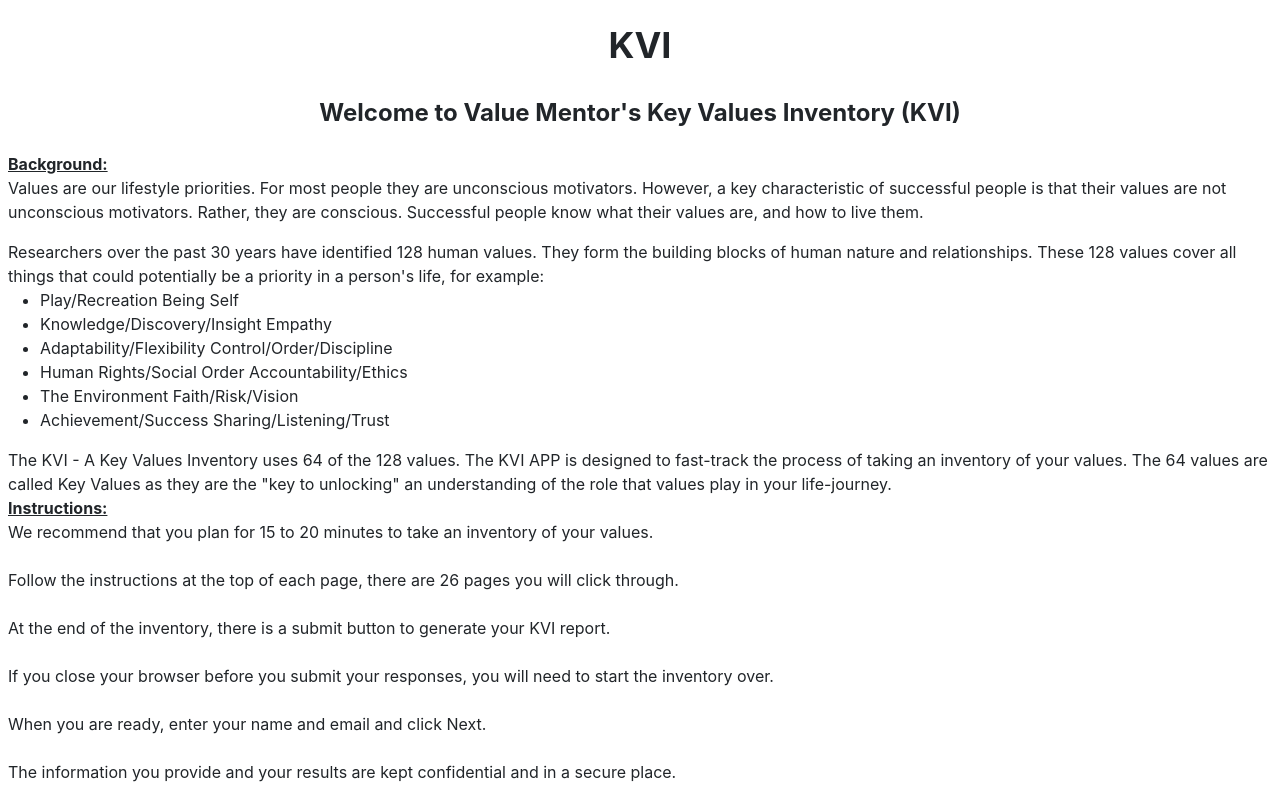
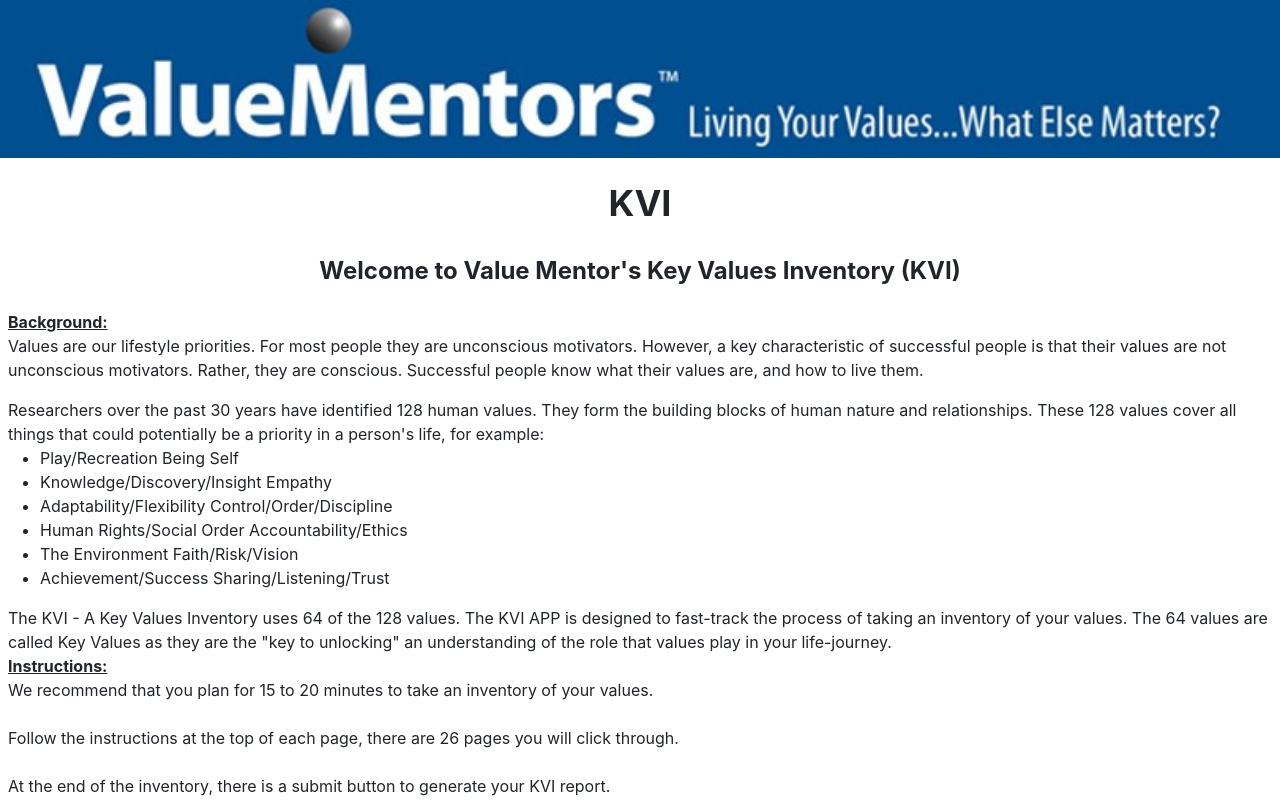
Before and after one commit to Kayi-Wang/Value-Mentor-Front, a React app: page / in a window 1280 px wide. Shown: the top 800 px of the page. Built offline with nearby package versions, Linux system fonts and the light colour scheme.

Commit message:
Logo Change

```diff
--- a/src/containers/App.css
+++ b/src/containers/App.css
@@ -46,3 +46,8 @@
 color: #0d6efd;
 background-color: white !important;
 }
+
+.responsiveImage {
+  width: 100%;
+  height: auto;
+}
--- a/src/containers/App.js
+++ b/src/containers/App.js
@@ -1,5 +1,6 @@
 import React, {Component} from 'react'
 import './App.css';
+import logo from './KVI Logo.png';
 import { value } from '../components/statementFiles.js'
 import 'tachyons';
 
@@ -65,6 +66,7 @@
       document.getElementById('emailForm').style.display = 'none';
       document.getElementById('introGuide').style.display = 'none';
       document.getElementById('title').innerHTML = 'KVI: Slide ' + String(this.state.currentSlide) + ' of 27';
+      document.getElementById('logo').style.display = 'none';
 
 
       document.body.scrollTop = 0;
@@ -1790,6 +1792,7 @@
 
     return (
       <div>
+        <img src={logo} alt='Logo' class='responsiveImage' id='logo'/>
           <h1 className='tc f2 b' id='title'>KVI</h1>
 
           <div id="emailForm">
```
Also changed, not shown: src/containers/KVI Logo.png (added).
